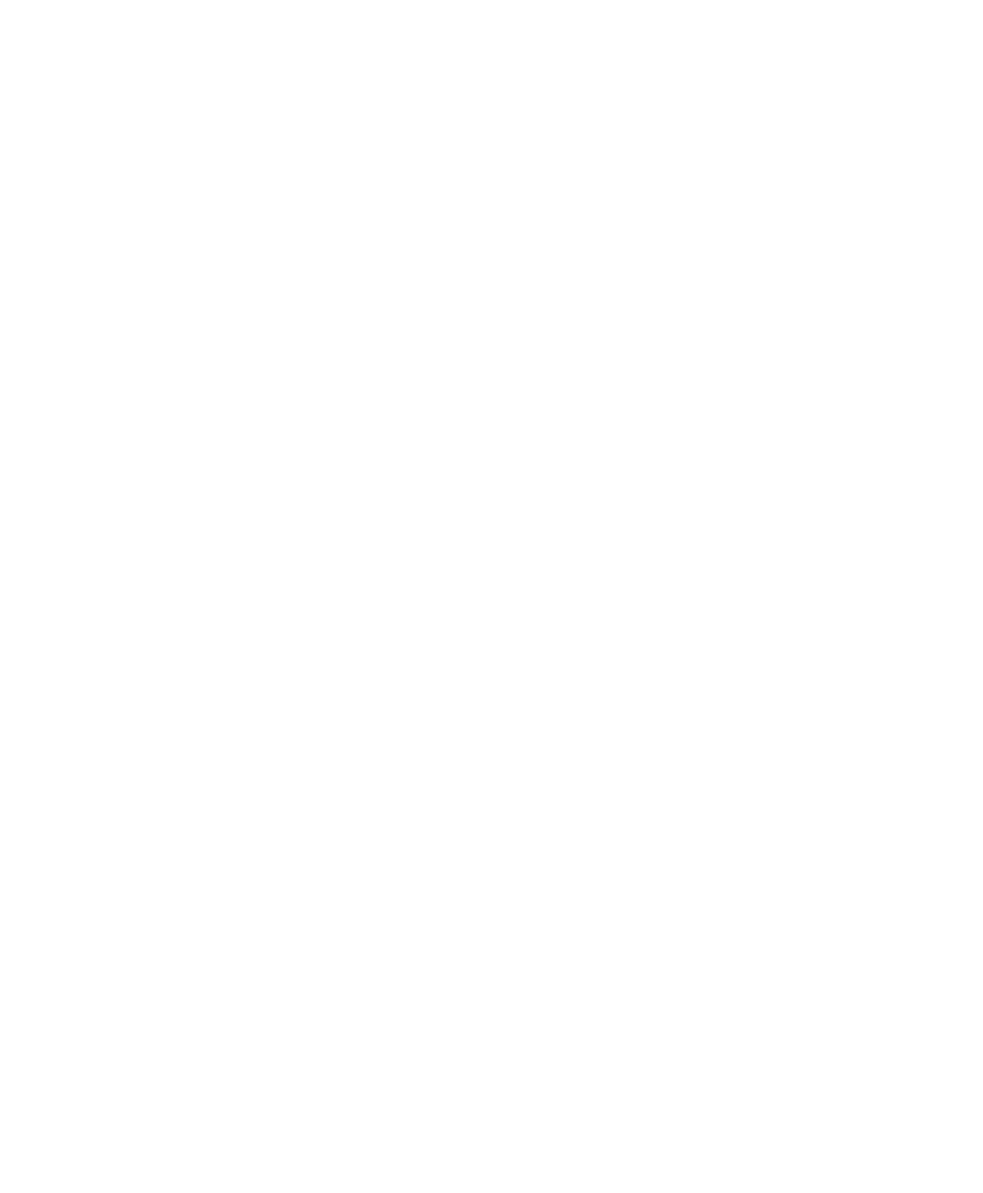
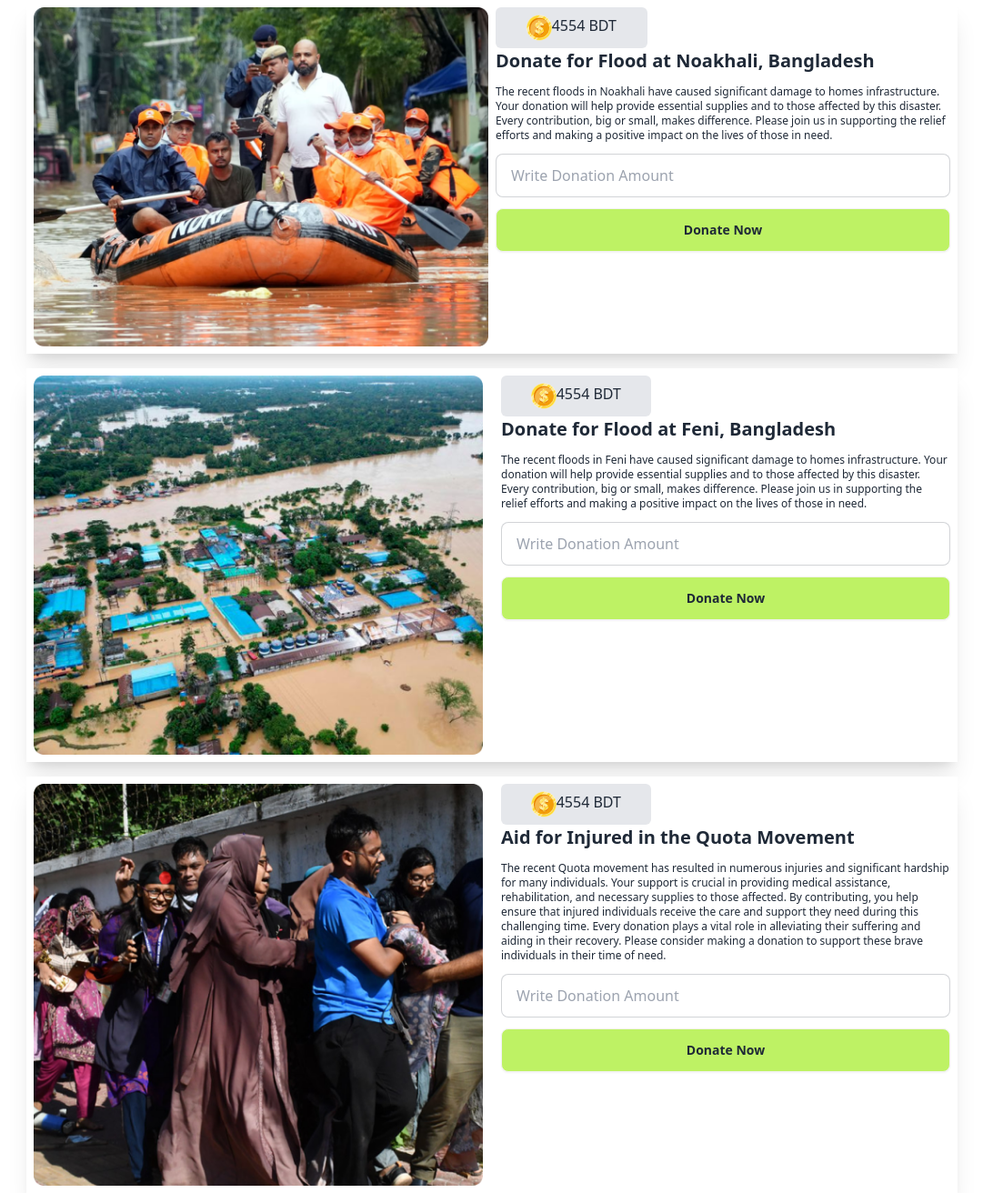
Before and after one commit to niaz-ahmed/Assignment-05, a plain HTML site: page index.html in a window 1280 px wide. Shown: the whole page at 91% size, without its empty margins (99-1180 px from the left). Before the commit the page ends 800 px from the top, so only its background shows below. Drawn offline with nearby package versions, Linux system fonts and the light colour scheme.

Commit message:
card design done

```diff
--- a/index.html
+++ b/index.html
@@ -1,11 +1,123 @@
 <!DOCTYPE html>
-<html lang="en">
-<head>
-    <meta charset="UTF-8">
-    <meta name="viewport" content="width=device-width, initial-scale=1.0">
+<html lang="en" data-theme="light">
+  <head>
+    <meta charset="UTF-8" />
+    <meta name="viewport" content="width=device-width, initial-scale=1.0" />
     <title>Document</title>
-</head>
-<body>
-
-</body>
+    <link
+      href="https://cdn.jsdelivr.net/npm/daisyui@4.12.10/dist/full.min.css"
+      rel="stylesheet"
+      type="text/css"
+    />
+    <script src="https://cdn.tailwindcss.com"></script>
+  </head>
+  <body>
+    <nav></nav>
+    <main class="flex flex-col gap-4 w-[80%] mx-auto">
+      <div class="flex flex-col lg:flex-row gap-2 bg-base-100 shadow-xl p-2">
+        <div class="lg:w-1/2">
+          <img src="assets/noakhali.png" />
+        </div>
+        <div class="lg:w-1/2">
+          <div
+            class="flex flex-row justify-center bg-gray-200 rounded-md w-1/3 py-2"
+          >
+            <div><img src="assets/coin.png" alt="" /></div>
+            <div>
+              <p><span>4554</span> BDT</p>
+            </div>
+          </div>
+          <h2 class="card-title">Donate for Flood at Noakhali, Bangladesh</h2>
+          <p class="text-xs py-3">
+            The recent floods in Noakhali have caused significant damage to
+            homes infrastructure. Your donation will help provide essential
+            supplies and to those affected by this disaster. Every contribution,
+            big or small, makes difference. Please join us in supporting the
+            relief efforts and making a positive impact on the lives of those in
+            need.
+          </p>
+          <div>
+            <input
+              type="text"
+              placeholder="Write Donation Amount"
+              class="input input-bordered w-full"
+            />
+            <button class="btn w-full mt-3 font-bold bg-lime-300">
+              Donate Now
+            </button>
+          </div>
+        </div>
+      </div>
+      <div class="flex flex-col lg:flex-row gap-5 bg-base-100 shadow-xl p-2 mx-auto justify-center">
+        <div class="w-auto lg:w-1/2">
+          <img src="assets/feni.png" />
+        </div>
+        <div class="w-auto lg:w-1/2">
+          <div
+            class="flex flex-row justify-center bg-gray-200 rounded-md w-1/3 py-2"
+          >
+            <div><img src="assets/coin.png" alt="" /></div>
+            <div>
+              <p><span>4554</span> BDT</p>
+            </div>
+          </div>
+          <h2 class="card-title">Donate for Flood at Feni, Bangladesh</h2>
+          <p class="text-xs py-3">
+            The recent floods in Feni have caused significant damage to homes
+            infrastructure. Your donation will help provide essential supplies
+            and to those affected by this disaster. Every contribution, big or
+            small, makes difference. Please join us in supporting the relief
+            efforts and making a positive impact on the lives of those in need.
+          </p>
+          <div>
+            <input
+              type="text"
+              placeholder="Write Donation Amount"
+              class="input input-bordered w-full"
+            />
+            <button class="btn w-full mt-3 font-bold bg-lime-300">
+              Donate Now
+            </button>
+          </div>
+        </div>
+      </div>
+      <div class="flex flex-col lg:flex-row gap-5 bg-base-100 shadow-xl p-2 mx-auto justify-center">
+        <div class="w-auto lg:w-1/2">
+          <img src="assets/quota-protest.png" />
+        </div>
+        <div class="w-auto lg:w-1/2">
+          <div
+            class="flex flex-row justify-center bg-gray-200 rounded-md w-1/3 py-2"
+          >
+            <div><img src="assets/coin.png" alt="" /></div>
+            <div>
+              <p><span>4554</span> BDT</p>
+            </div>
+          </div>
+          <h2 class="card-title">Aid for Injured in the Quota Movement</h2>
+          <p class="text-xs py-3">
+            The recent Quota movement has resulted in numerous injuries and
+            significant hardship for many individuals. Your support is crucial
+            in providing medical assistance, rehabilitation, and necessary
+            supplies to those affected. By contributing, you help ensure that
+            injured individuals receive the care and support they need during
+            this challenging time. Every donation plays a vital role in
+            alleviating their suffering and aiding in their recovery. Please
+            consider making a donation to support these brave individuals in
+            their time of need.
+          </p>
+          <div>
+            <input
+              type="text"
+              placeholder="Write Donation Amount"
+              class="input input-bordered w-full"
+            />
+            <button class="btn w-full mt-3 font-bold bg-lime-300">
+              Donate Now
+            </button>
+          </div>
+        </div>
+      </div>
+    </main>
+  </body>
 </html>
```
